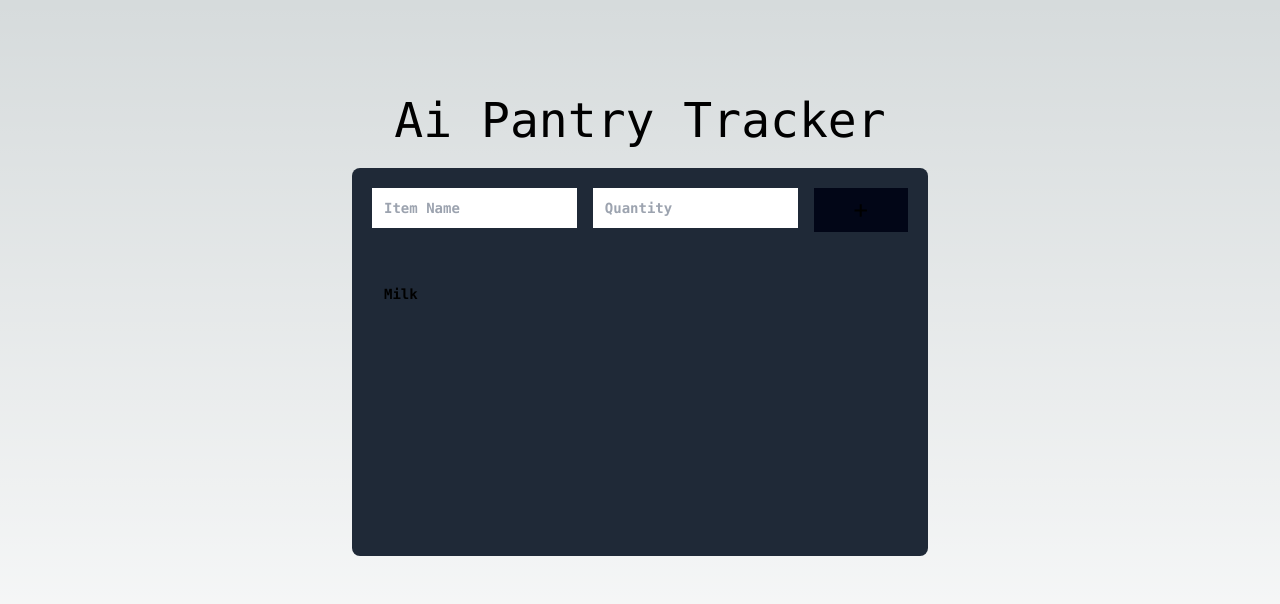
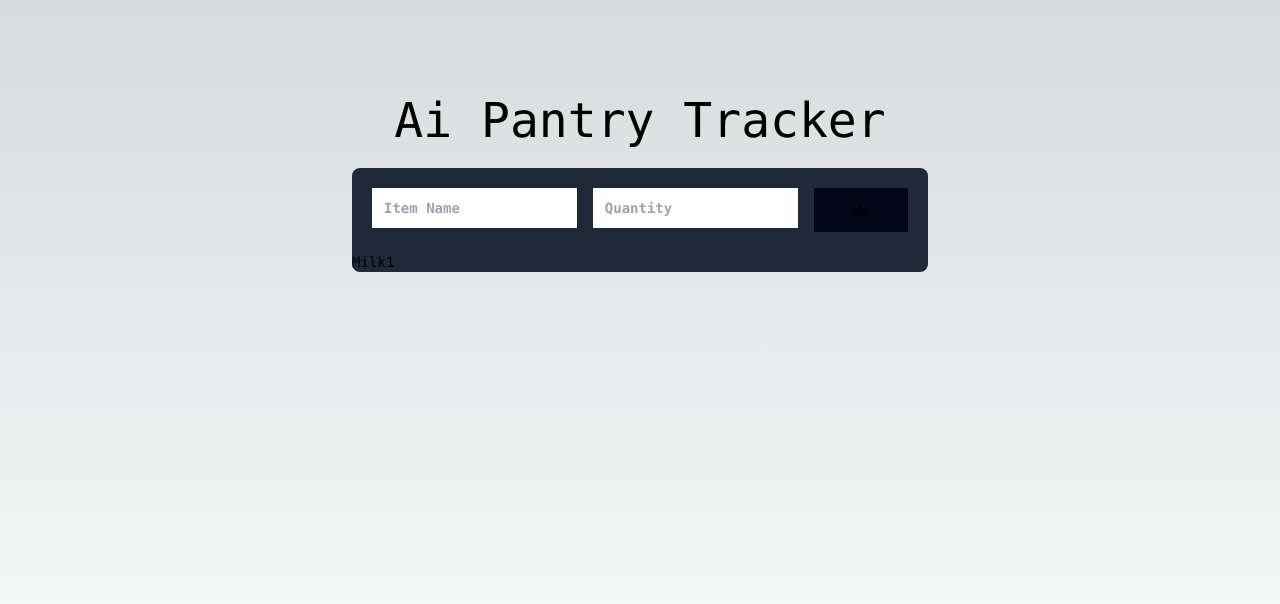
Before and after one commit to zipzopboppitybop/Ai-Pantry-Tracker, a Next.js app: page / in a window 1280 px wide. Shown: the top 604 px of the page. Built offline with nearby package versions, Linux system fonts and the light colour scheme.

Commit message:
fixed overflow bug on main div

```diff
--- a/app/page.js
+++ b/app/page.js
@@ -10,8 +10,8 @@ export default function Home() {
     <main className="flex min-h-screen flex-col items-center justify-between p-24">
       <div className="z-10 max-w-xl w-full items-center justify-between font-mono text-sm ">
         <h1 className="text-5xl text-center">Ai Pantry Tracker</h1>
-        <div className="bg-gray-800 items-center rounded-lg mt-6 h-20 min-h-fit">
-          <form className="grid grid-cols-5 grid-rows-1 gap-4 p-5 ">
+        <div className="bg-gray-800 items-center rounded-lg mt-6 min-h-fit ">
+          <form className="grid grid-cols-5 grid-rows-1 gap-4 p-5 m-0">
             <input
             className="col-span-2 h-10 font-bold p-3"
             placeholder="Item Name"
@@ -22,12 +22,17 @@ export default function Home() {
             />
             <button className="col-start-5 bg-slate-950 h-11 text-2xl p-1">+</button>
           </form>
-          <div className="grid grid-cols-5 grid-rows-5 gap-4 p-5 ">
+          <div className="my-0 ">
             {items.map((item) => (
-              <div className="col-span-4 h-10 font-bold p-3">
-                {item.name}
-              </div>
-            ))}
+              <ul>
+                <li>
+                  <div>
+                    <span>{item.name}</span>
+                    <span>{item.quantity}</span>
+                  </div>
+                </li>
+              </ul>
+              ))}
           </div>
         </div>
       </div>
```
